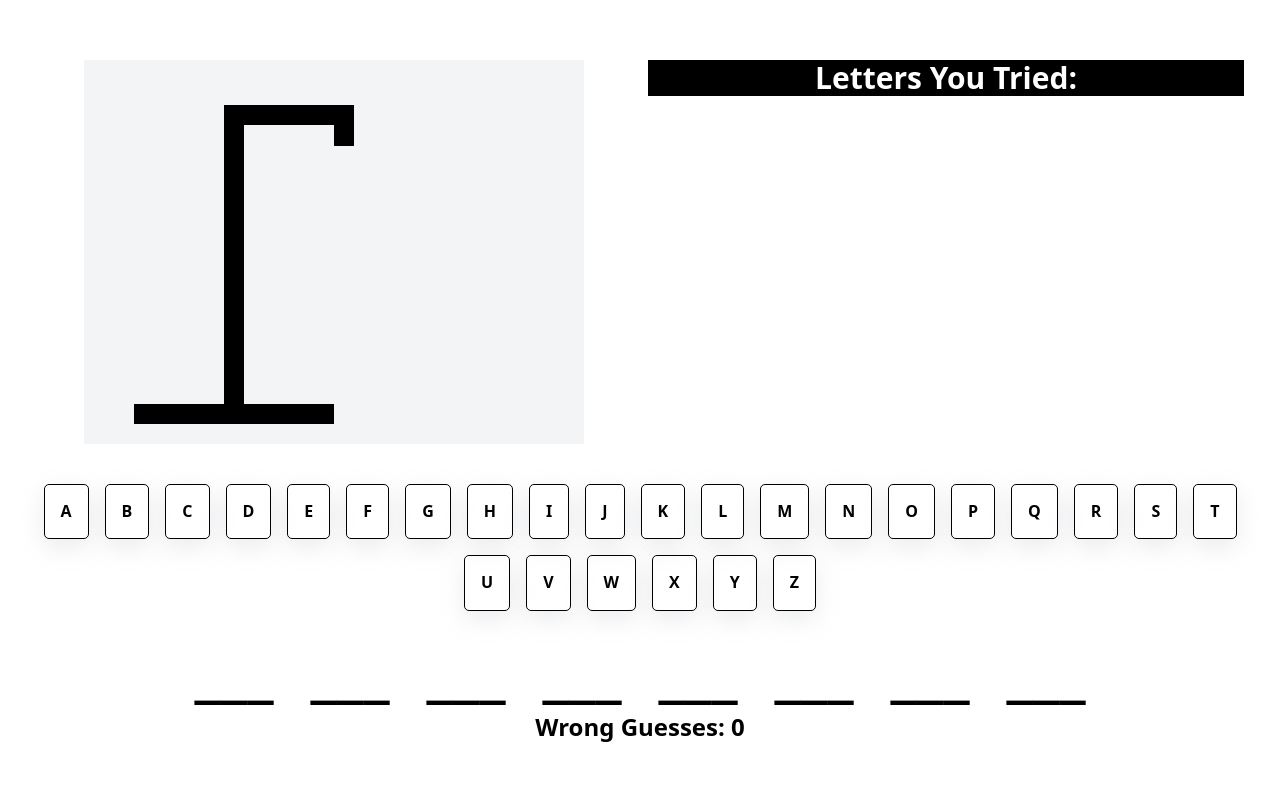
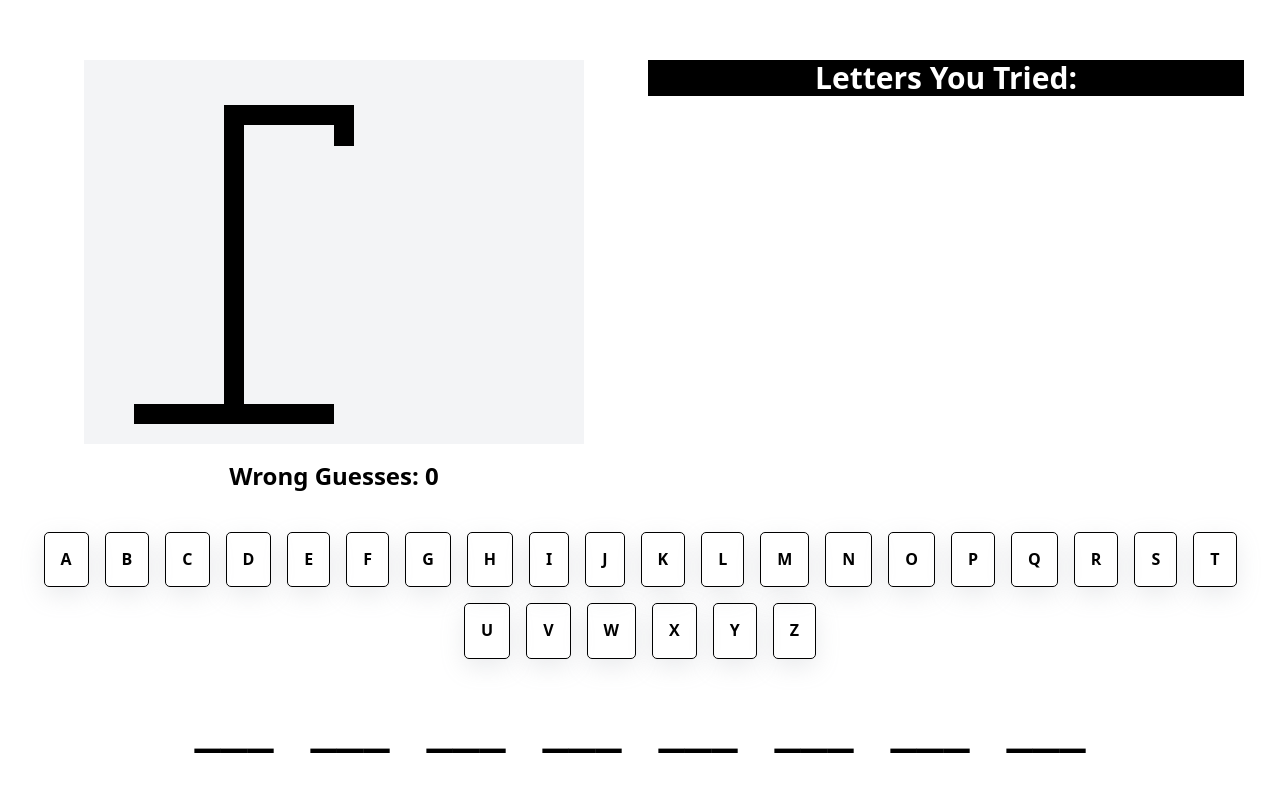
Before and after one commit to suren36/HANGMAN-with-REACT-TYPESCRIPT, a React (Vite) app: page / in a window 1280 px wide. Shown: the top 792 px of the page. Built offline with nearby package versions, Linux system fonts and the light colour scheme.

Commit message:
Finalizing  build process

```diff
--- a/src/components/Keyword.tsx
+++ b/src/components/Keyword.tsx
@@ -7,7 +7,6 @@ import {BoxOfLetterGuessed} from "../components/BoxOfLetterGuessed"
 interface KeywordProps {
   guessWord?: string;
   guessedLetters?: string[];
-
 
 }
 
@@ -61,6 +60,8 @@ export const Keyword = ({ guessWord = "" }: KeywordProps) => {
 
 <BoxOfLetterGuessed guessedLetters={guessedLetters} />
 
+<p>Wrong Guesses: {noOfWrongGuesses}</p>
+
 
 </div>
 
@@ -84,7 +85,6 @@ export const Keyword = ({ guessWord = "" }: KeywordProps) => {
 
       <Hangmanword guessWord={guessWord} guessedLetters={guessedLetters}  />
 
-      <p>Wrong Guesses: {noOfWrongGuesses}</p>
 {/* "You lost!" Popup */}
 {noOfWrongGuesses >= 6 && (
   <div className="fixed inset-0 flex items-center justify-center backdrop-brightness-50 bg-opacity-50">
```
